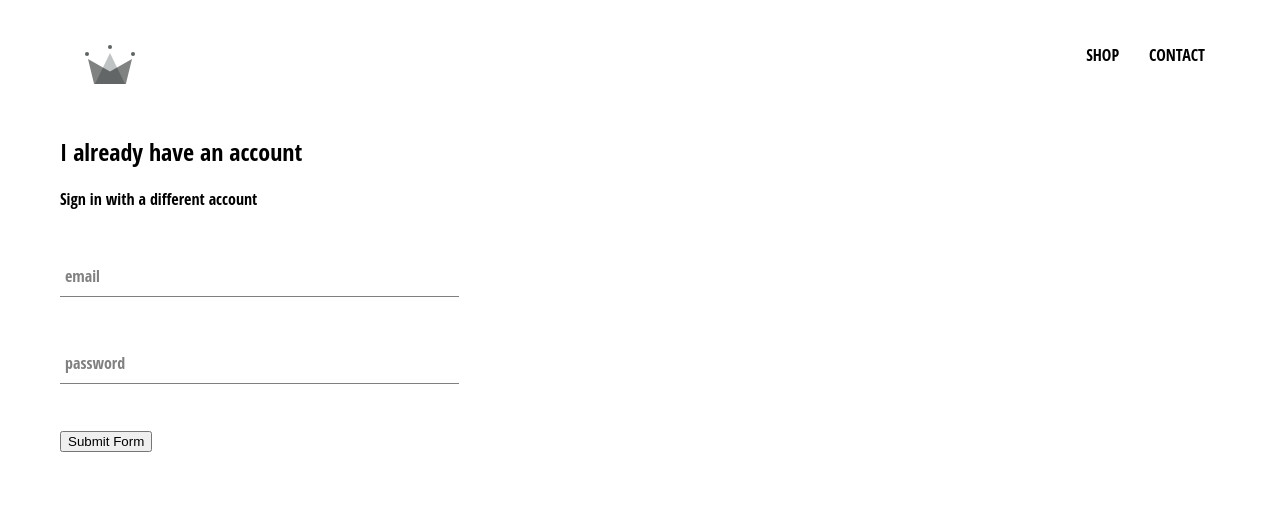
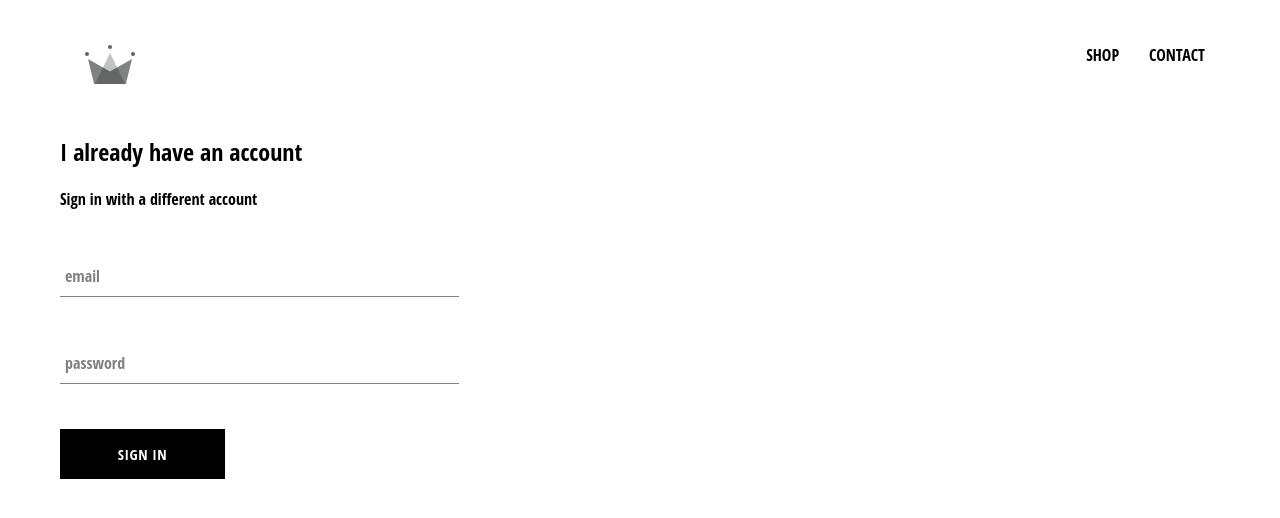
Before and after one commit to ChristopherPHolder/que-angel-store, a React (Create React App) app: page /signin in a window 1280 px wide. Shown: the top 518 px of the page. Built offline with nearby package versions, Linux system fonts and the light colour scheme.

Commit message:
feat: add custom button component

```diff
--- /dev/null
+++ b/src/components/custom-button/custom-button.component.jsx
@@ -0,0 +1,8 @@
+import './custom-button.styles.scss';
+
+const CustomButton = ({ children, ...otherProps }) => (
+    <button  className='custom-button' {...otherProps} >
+        {children}
+    </button>
+);
+export default CustomButton;
--- /dev/null
+++ b/src/components/custom-button/custom-button.styles.scss
@@ -0,0 +1,22 @@
+.custom-button {
+    min-width: 165px;
+    width: auto;
+    height: 50px;
+    letter-spacing: 0.5px;
+    line-height: 50px;
+    padding: 0 35px 0 35px;
+    font-size: 15px;
+    background-color: black;
+    color: white;
+    text-transform: uppercase;
+    font-family: 'Open Sans Condensed';
+    font-weight: bolder;
+    border: none;
+    cursor: pointer;
+
+    &:hover {
+        background-color: white;
+        color: black;
+        border: 1px solid black;
+    }
+}
--- a/src/components/sign-in/sign-in.component.jsx
+++ b/src/components/sign-in/sign-in.component.jsx
@@ -1,6 +1,7 @@
+import { Component } from 'react';
+
 import FormInput from '../form-input/form-input.component'
-
-import { Component } from 'react';
+import CustomButton from '../custom-button/custom-button.component';
 
 import './sign-in.styles.scss'
 
@@ -51,10 +52,12 @@
                         required
                     />
 
-                    <input
+                    <CustomButton
                         type='submit'
                         value='Submit Form'
-                    />
+                    >
+                        Sign In
+                    </CustomButton>
 
                 </form>
             </div>
```
